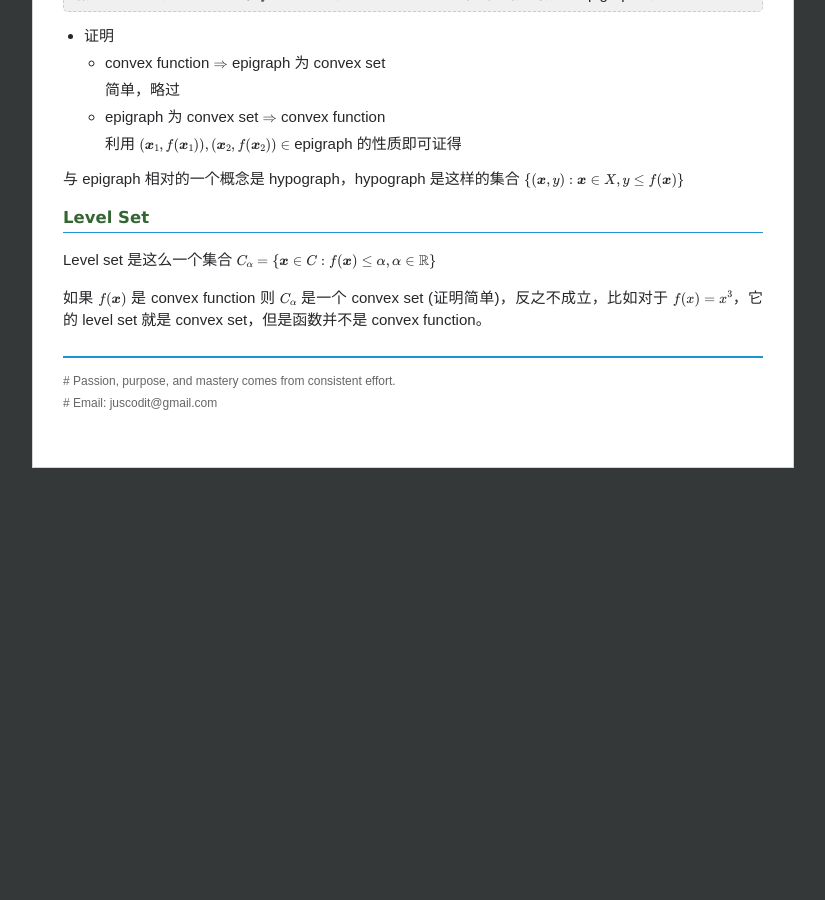
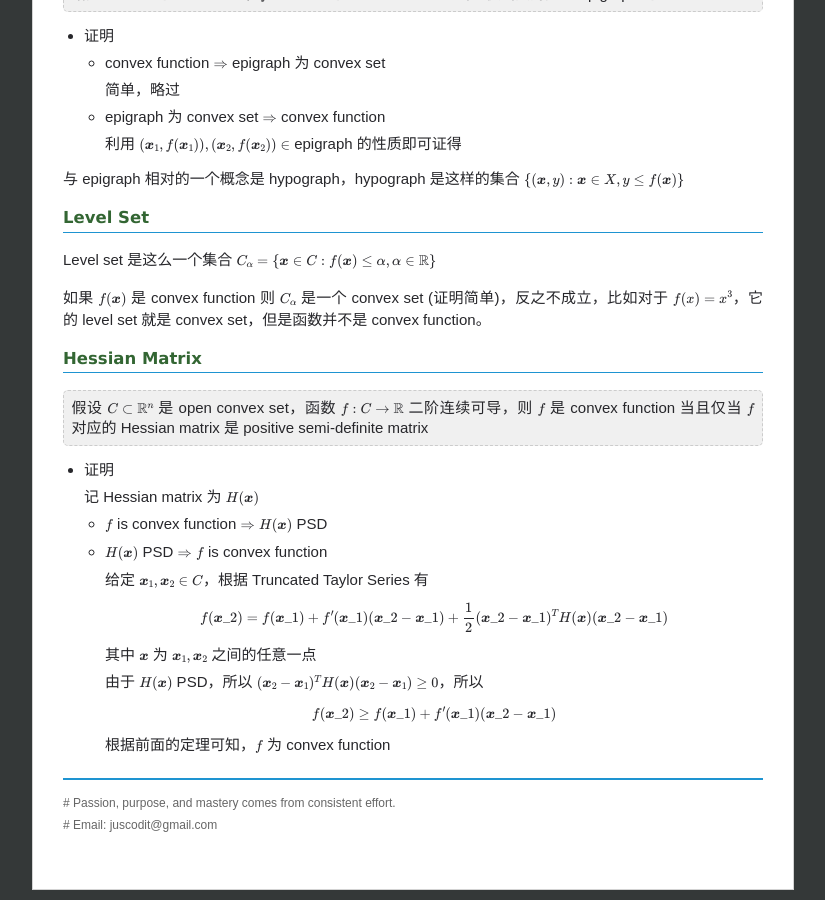
Before and after one commit to chenrushan/chenrushan.github.io, a Jekyll site: the page built from _posts/2014-04-15-NP-05-convex-func.markdown, in a window 1280 px wide and 900 px high, scrolled down 2417 px. Shown: the whole window, without its empty margins (227-1052 px from the left). Built offline with Jekyll 4.4.1, drawn with Linux system fonts in a browser that asks for light colours; Markdown is read by kramdown in place of the engine named in the settings; formulas are drawn with MathJax 3; before the commit the page ends 2895 px from its top, so only the background shows below that.

Commit message:
[np05]: update

```diff
--- a/_posts/2014-04-15-NP-05-convex-func.markdown
+++ b/_posts/2014-04-15-NP-05-convex-func.markdown
@@ -111,3 +111,29 @@ Convex programming 的所有 global minimum 构成一个 convex set
 Level set 是这么一个集合 $C\_{\alpha} = \\{ \boldsymbol{x} \in C : f(\boldsymbol{x}) \leq \alpha, \alpha \in \mathbb{R} \\}$
 
 如果 $f(\boldsymbol{x})$ 是 convex function 则 $C\_{\alpha}$ 是一个 convex set (证明简单)，反之不成立，比如对于 $f(x) = x^3$，它的 level set 就是 convex set，但是函数并不是 convex function。
+
+#### Hessian Matrix
+
+<blockquote>
+假设 $C \subset \mathbb{R}^n$ 是 open convex set，函数 $f: C \rightarrow \mathbb{R}$ 二阶连续可导，则 $f$ 是 convex function 当且仅当 $f$ 对应的 Hessian matrix 是 positive semi-definite matrix
+</blockquote>
+
+* 证明
+
+  记 Hessian matrix 为 $H(\boldsymbol{x})$
+
+  * $f$ is convex function $\Rightarrow$ $H(\boldsymbol{x})$ PSD
+
+  * $H(\boldsymbol{x})$ PSD $\Rightarrow$ $f$ is convex function
+
+     给定 $\boldsymbol{x}\_1, \boldsymbol{x}\_2 \in C$，根据 Truncated Taylor Series 有
+
+     $$f(\boldsymbol{x}\_2) = f(\boldsymbol{x}\_1) + f'(\boldsymbol{x}\_1)(\boldsymbol{x}\_2 - \boldsymbol{x}\_1) + \frac{1}{2} (\boldsymbol{x}\_2 - \boldsymbol{x}\_1)^T H(\boldsymbol{x}) (\boldsymbol{x}\_2 - \boldsymbol{x}\_1)$$
+
+     其中 $\boldsymbol{x}$ 为 $\boldsymbol{x}\_1, \boldsymbol{x}\_2$ 之间的任意一点
+
+     由于 $H(\boldsymbol{x})$ PSD，所以 $(\boldsymbol{x}\_2 - \boldsymbol{x}\_1)^T H(\boldsymbol{x}) (\boldsymbol{x}\_2 - \boldsymbol{x}\_1) \geq 0$，所以
+
+     $$f(\boldsymbol{x}\_2) \geq f(\boldsymbol{x}\_1) + f'(\boldsymbol{x}\_1)(\boldsymbol{x}\_2 - \boldsymbol{x}\_1)$$
+
+     根据前面的定理可知，$f$ 为 convex function
```
